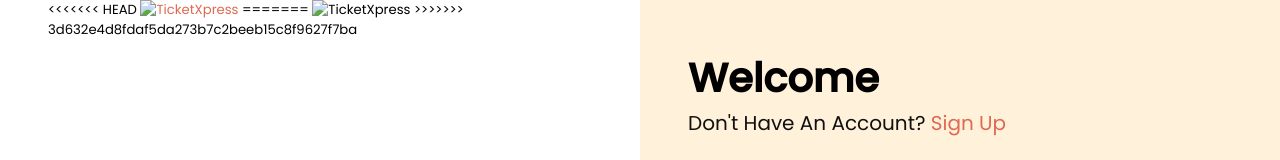
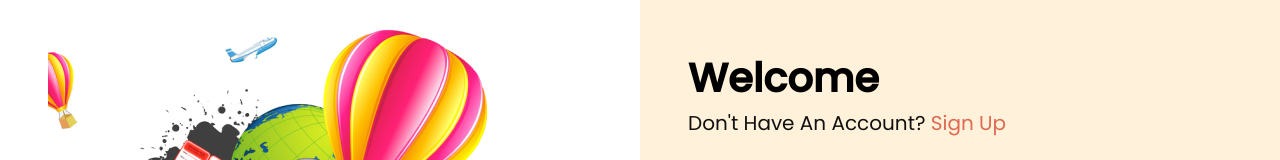
Before and after one commit to elite37/Ticket-Xpress, a plain HTML site: page components/signin.html in a window 1280 px wide. Shown: the top 160 px of the page. Drawn offline with Linux system fonts and the light colour scheme; files whose address does not match are found by name.

Commit message:
sign up and login

```diff
--- a/components/signin.html
+++ b/components/signin.html
@@ -10,11 +10,7 @@
 <body>
     <section class="userform signup">
              <div class="userform__left">
-<<<<<<< HEAD
               <a href="../index.html"> <img src="../assest/images/Hero-image.png" alt="TicketXpress"></a>
-=======
-               <img src="../assets/images/Hero_image.png" alt="TicketXpress">
->>>>>>> 3d632e4d8fdaf5da273b7c2beeb15c8f9627f7ba
              </div>
               <div class="userform__right">
                    <div class="useform__conn">
```
Also changed, not shown: components/signup.html (+0 -4 lines).
